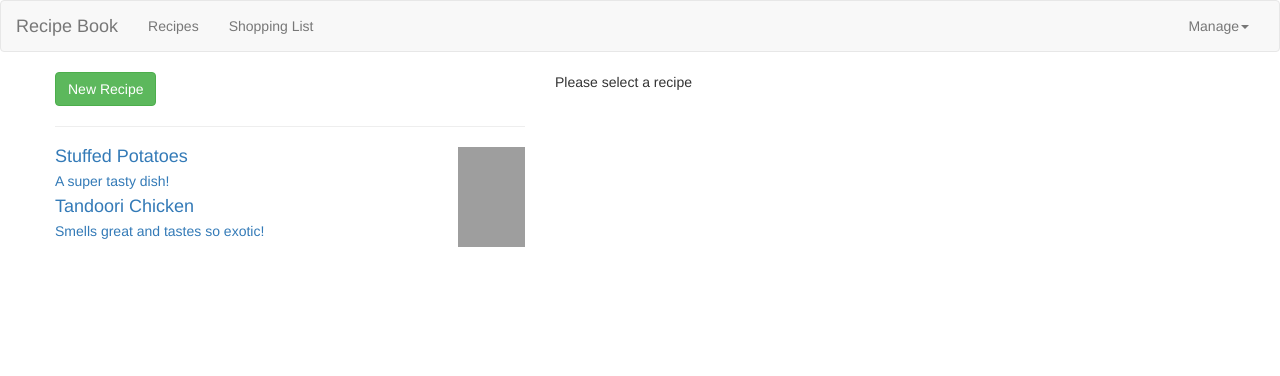
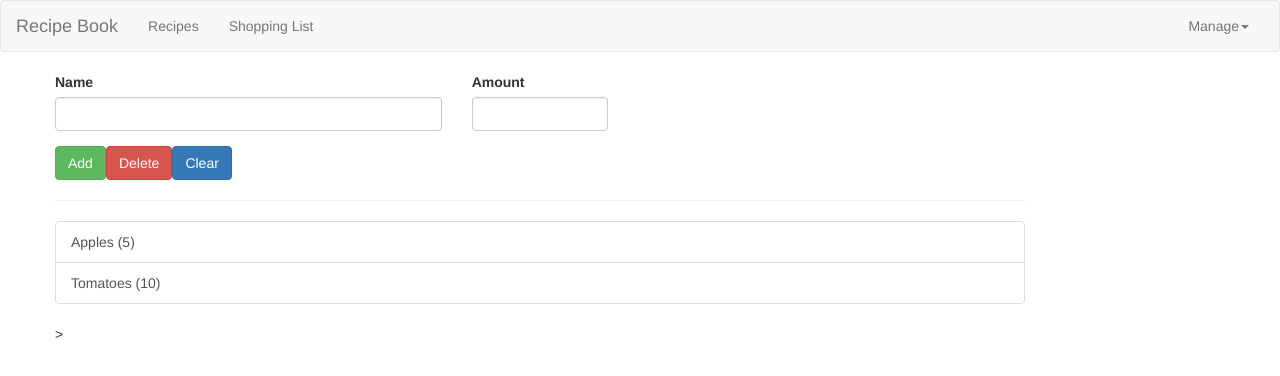
Before and after one commit to nafisatuli/Angular, an Angular app in the folder Recipe Book/: page /shopping-list in a window 1280 px wide. Shown: the top 376 px of the page. Built offline with nearby package versions, Linux system fonts and the light colour scheme; grey boxes are pictures that could not be loaded.

Commit message:
setting up routing

```diff
--- a/Recipe Book/src/app/app.component.html
+++ b/Recipe Book/src/app/app.component.html
@@ -1,9 +1,6 @@
 <app-header (onFeatureSelected)="onNavigate($event)"></app-header>
 <div class="container">
   <div class="row">
-    <div class="colo-md-12">
-      <app-receipes *ngIf="loadFeature === 'recipe'"></app-receipes>
-      <app-shopping-list *ngIf="loadFeature !== 'recipe'"></app-shopping-list>
-    </div>
+    <div class="colo-md-12"><router-outlet></router-outlet>></div>
   </div>
 </div>
--- a/Recipe Book/src/app/app.module.ts
+++ b/Recipe Book/src/app/app.module.ts
@@ -2,6 +2,7 @@
 import { NgModule } from '@angular/core';
 import { FormsModule } from '@angular/forms';
 import { HttpClientModule } from '@angular/common/http';
+import { AppRoutingModule } from "./app-routing.module";
 
 import { AppComponent } from './app.component';
 import { HeaderComponent } from './header/header.component';
@@ -27,7 +28,7 @@
     ShoppingEditComponent,
     DropdownDirective,
   ],
-  imports: [BrowserModule, FormsModule, HttpClientModule],
+  imports: [BrowserModule, FormsModule, HttpClientModule,AppRoutingModule],
   providers: [ShoppingListService],
   bootstrap: [AppComponent],
 })
--- a/Recipe Book/src/app/header/header.component.html
+++ b/Recipe Book/src/app/header/header.component.html
@@ -6,9 +6,9 @@
     </div>
     <div class="collapse navbar-collapse">
       <ul class="nav navbar-nav">
-        <li><a (click)="onSelect('recipe')">Recipes</a></li>
+        <li><a routerLink="/recipes">Recipes</a></li>
         <li>
-          <a (click)="onSelect('shopping-list')">Shopping List</a>
+          <a routerLink="/shopping-list">Shopping List</a>
         </li>
       </ul>
       <ul class="nav navbar-nav navbar-right">
--- a/Recipe Book/src/app/header/header.component.ts
+++ b/Recipe Book/src/app/header/header.component.ts
@@ -1,15 +1,15 @@
-import { Component, EventEmitter, Output } from '@angular/core';
+import { Component } from '@angular/core';
 
 @Component({
   selector: 'app-header',
   templateUrl: './header.component.html',
 })
 export class HeaderComponent {
-  @Output() onFeatureSelected: EventEmitter<any> = new EventEmitter<any>(); //create an object based on the EventEmitter class
+  //@Output() onFeatureSelected: EventEmitter<any> = new EventEmitter<any>(); //create an object based on the EventEmitter class
   //using Output to make listenable from parent component
-
   //feature is the string received from header.html
-  onSelect(feature: string) {
-    this.onFeatureSelected.emit(feature);
-  }
+  // onSelect(feature: string) {
+  //   this.onFeatureSelected.emit(feature);
+  // }
+  //after adding routing it has no longer need
 }
```
Also changed, not shown: Recipe Book/src/app/app-routing.module.ts (added, +20 -0 lines).
